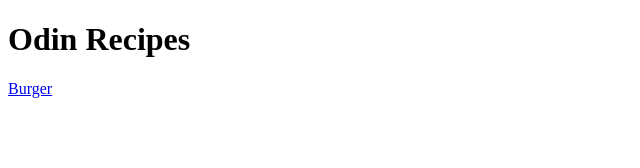
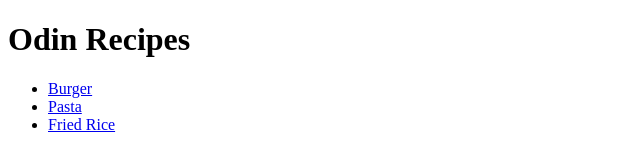
Before and after one commit to ntrierw/odin-recipes, a plain HTML site: page index.html in a window 1280 px wide. Shown: the whole page, without its empty margins (0-640 px from the left). Drawn offline with Linux system fonts and the light colour scheme.

Commit message:
Adding multiple links to recipies in index.html

```diff
--- a/index.html
+++ b/index.html
@@ -8,8 +8,10 @@
   </head>
   <body>
     <h1>Odin Recipes</h1>
-    <a href="recipes/burger.html">
-    Burger
-    </a>
+<ul>
+<li><a href="recipes/burger.html">Burger</a></li>
+<li><a href="recipes/pasta.html">Pasta</a></li>
+<li><a href="recipes/friedrice.html">Fried Rice</a></li>
+</ul>
   </body>
 </html>
```
